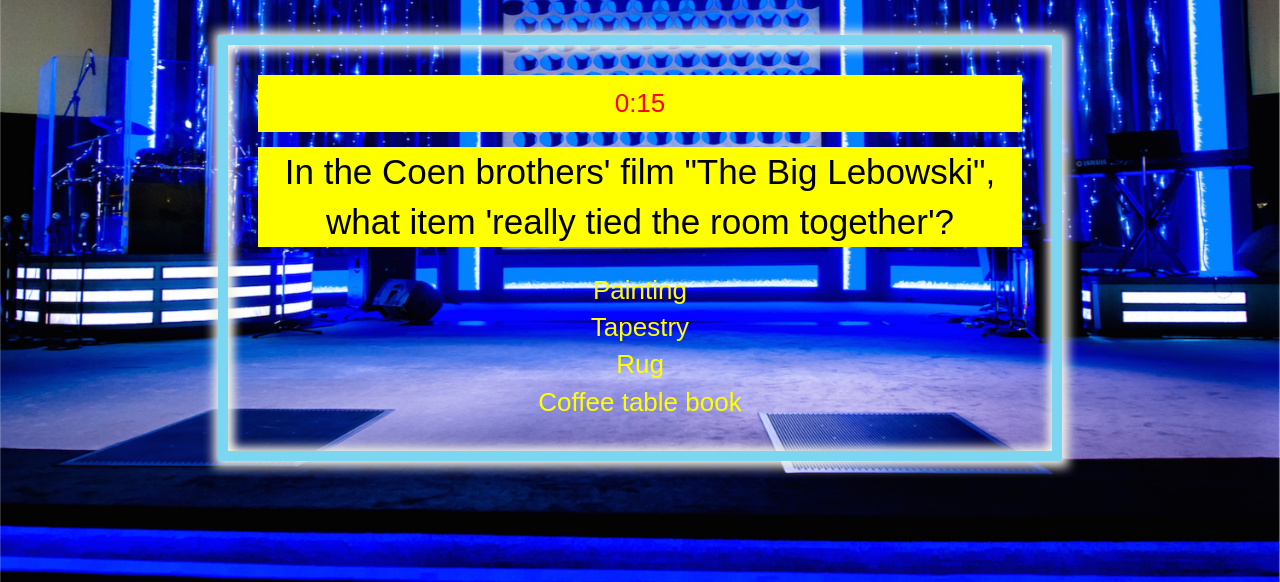
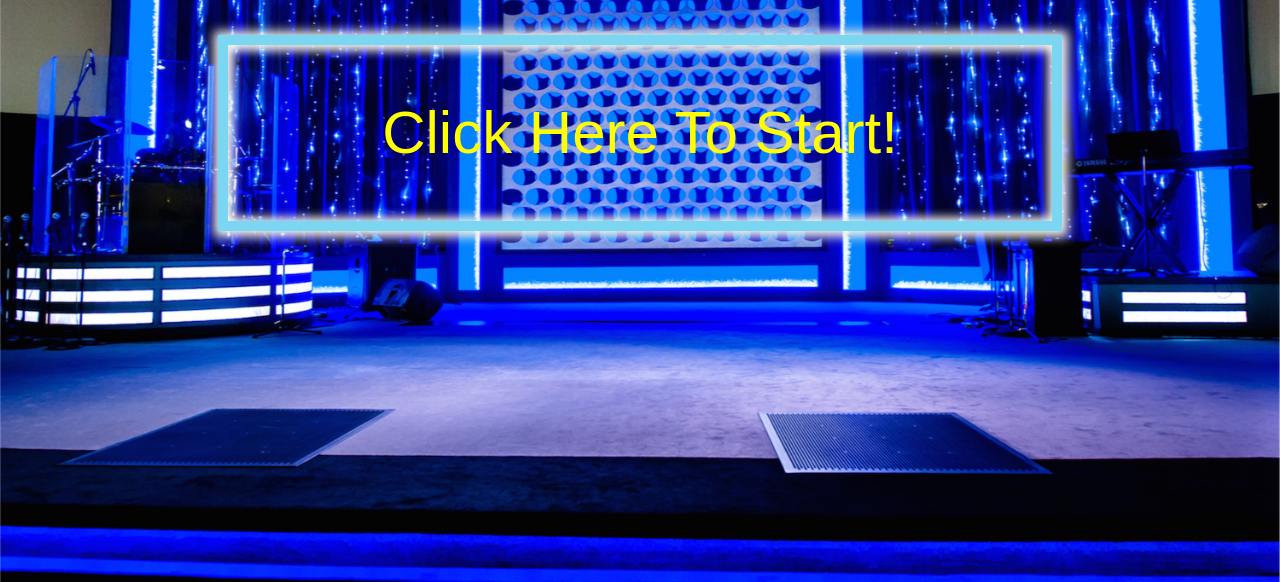
Before and after one commit to ScottGoodrich/TriviaGame, a plain HTML site: page index.html in a window 1280 px wide. Shown: the part 218-800 px from the top of the page. Drawn offline with nearby package versions, Linux system fonts and the light colour scheme; a web font is replaced by a local one.

Commit message:
some code workig. Mostly not

```diff
--- a/assets/css/style.css
+++ b/assets/css/style.css
@@ -29,11 +29,11 @@ h1 {
     align-content: center;
     width: 74%;
 }
-#countdown {
+#counter {
     padding-top: 10px;
-    padding-bottom: 10px;
+    padding-bottom: 2px;
     font-family: 'Days One', sans-serif;
-    font-size: 26px;
+    font-size: 30px;
     text-align: center;
     color: red;
     background-color: yellow;
@@ -44,7 +44,7 @@ h1 {
     font-size: 35px;
     text-align: center;
     color: black;
-    background: yellow;
+    background-color: yellow;
 }
 #A, #B, #C, #D {
     font-family: 'Days One', sans-serif;
@@ -62,3 +62,23 @@ h2 {
     color: yellow;
     text-shadow:1px 1px 10px #fff, 1px 1px 10px rgb(243, 242, 229);
 }
+p {
+    font-family: 'Days One', sans-serif;
+    font-size: 30px;
+    text-align: center;
+    color: red;
+}
+h3 {
+    font-family: 'Days One', sans-serif;
+    font-size: 30px;
+    text-align: center;
+    color: black;
+    padding: 15px;
+}
+h6 {
+    font-family: 'Days One', sans-serif;
+    font-size: 60px;
+    text-align: center;
+    color: yellow;
+    padding: 15px;
+}
--- a/assets/javascript/app.js
+++ b/assets/javascript/app.js
@@ -4,9 +4,10 @@ var theme = new Audio('../TriviaGame/assets/sounds/intro.wav');
 var rightAudio = new Audio("../TriviaGame/assets/sounds/ascend.mp3");
 var wrongAudio = new Audio("../TriviaGame/assets/sounds/fart.mp3");
 var gameOver = new Audio("../TriviaGame/assets/sounds/gameEnd.mp3");
+var correct = 0;
 
-function countdown() {
-}
+
+
 var questionArr = [
     {
     question: "In the Coen brothers' film \"The Big Lebowski\", what item \'really tied the room together\'?",
@@ -93,39 +94,50 @@ var questionArr = [
 var lastQuestionIndex = questionArr.length -1;
 var currentQuestionIndex = 0;
 
-function displayQuestion () {
+newGame();
+
+function newGame () {
+    theme.play();
+    clearInterval(counter);
+    $(".game-div").html("<h6>Click Here To Start!</h6>");
+    correct = 0;
+    $(".game-div").on("click", displayQuestion()
+    );
+}
+
+function displayQuestion() {
     var q = questionArr[currentQuestionIndex];
-    $("#question").html("<p>" + q.question + "<p>");
+    $("#question").html("<h3>" + q.question + "</h3>");
     $("#A").html(q.choiceA);
     $("#B").html(q.choiceB);
     $("#C").html(q.choiceC);
     $("#D").html(q.choiceD);
+    questionTimer();
 }
 currentQuestionIndex = 0;
 displayQuestion();
-
-/*function newGame() {
-    theme.play();
-    var correct = 0;
-    var wrong = 0;
-    for (var i = 0; i < questionArr.length; i++) {
-        $("#question").text(questionArr[i].question);
-        console.log(questionArr[i].question);
-        var response = questionArr[i].question;
-        if (response === questionArr[i].answer) {
-            rightAudio.play();
-            correct++;
-            $(".game-div").html("<h2>NAILED IT!<h2>");
-        } else {
-            wrongAudio.play();
-            wrong++;
-            $(".game-div").html("<h2>NOPE.<h2>");
-        }
-    }
-
-    }*/
+currentQuestionIndex++;
 
 
-newGame();
-gameOver.play();
+var seconds = 10;
+
+var counter = setInterval(questionTimer, 1000);
+
+function questionTimer() {
+    if (seconds >= 0) {
+        seconds--;
+        $("#counter").html("<p>00:" + seconds + "</p>");
+    } if (seconds < 10) {
+        $("#counter").html("<p>00:0" + seconds + "</P");
+    } if (seconds < 0) {
+        clearInterval(counter);
+        $("#counter").empty();
+        wrongAudio.play();
+        $(".game-div").html("<h2>NOPE.</h2>");
+    }
+}
+/*function gameEnd() {
+    $(".game-div").html("<p>You got " + correct + " out of 10 correct</p>");
+    gameOver.play();
+}*/
 });
--- a/index.html
+++ b/index.html
@@ -22,8 +22,8 @@
             </div>
         </div>
           <div class="game-div">
-              <div id="countdown">
-                0:15
+              <div id="counter">
+
               </div>
               <div id="question">
               </div>
```
Also changed, not shown: 1 other file.
